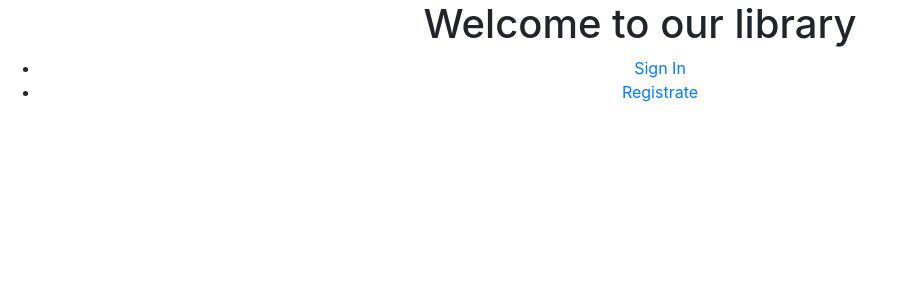
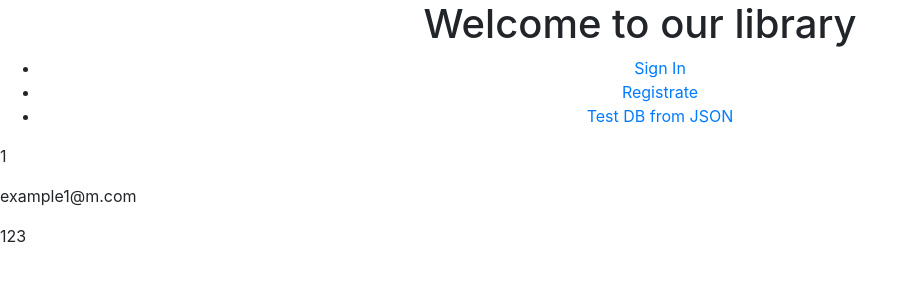
Before and after one commit to maxmitchenko/library-app, a React (Create React App) app: page /testDbJson in a window 1280 px wide. Shown: the top 300 px of the page, without its empty margins (0-918 px from the left). Built offline with nearby package versions, Linux system fonts and the light colour scheme.

Commit message:
created test DB in JS-format

```diff
--- a/src/App.js
+++ b/src/App.js
@@ -9,6 +9,7 @@ import {
 import './App.css';
 import SignInForm from './components/SignInForm';
 import RegistrationForm from './components/RegistrationForm';
+import TestJsonDB from './components/testDb';
 
 
 export default class App extends Component {
@@ -21,6 +22,7 @@ export default class App extends Component {
                 <ul>
                   <li><Link to='/'>Sign In</Link></li>
                   <li><Link to='/registration'>Registrate</Link></li>
+                  <li><Link to='/testDbJson'>Test DB from JSON</Link></li>
                 </ul>
               </nav>
             </div>
@@ -28,6 +30,7 @@ export default class App extends Component {
               <Switch>
                 <Route exact path='/' component={SignInForm}/>
                 <Route       path='/registration' component={RegistrationForm}/>
+                <Route       path='/testDbJson' component={TestJsonDB}/>
               </Switch>
             </div>
       </div>
--- /dev/null
+++ b/src/components/testDb.js
@@ -0,0 +1,12 @@
+import React from 'react';
+import dataBase from '../db.js';
+
+export default function TestJsonDB() {
+            return(
+            <div>
+                <p>{dataBase.Chef.id}</p>
+                <p>{dataBase.Chef.email}</p>
+                <p>{dataBase.Chef.password}</p>
+            </div>
+        )
+    }
--- a/src/db.json
+++ b/src/db.js
@@ -1,25 +1,24 @@
-[
-
-    {
-    "Chef": {
+var dataBase = {
+    Chef: {
             "id": 1,
             "email": "example1@m.com",
             "password": "123"
             },
-    "Managers": {
+    Managers: {
                 "id": 2,
                 "email": "example2@m.com",
                 "password": "123"
                 },
-    "Librarians": {
+    Librarians: {
                   "id": 3,
                   "email": "example3@m.com",
                   "password": "123"
                   },
-    "Students": {
+    Students: {
                 "id": 4,
                 "email": "example4@m.com",
                 "password": "123"
                 }
     }
-]
+
+export default dataBase;
```
